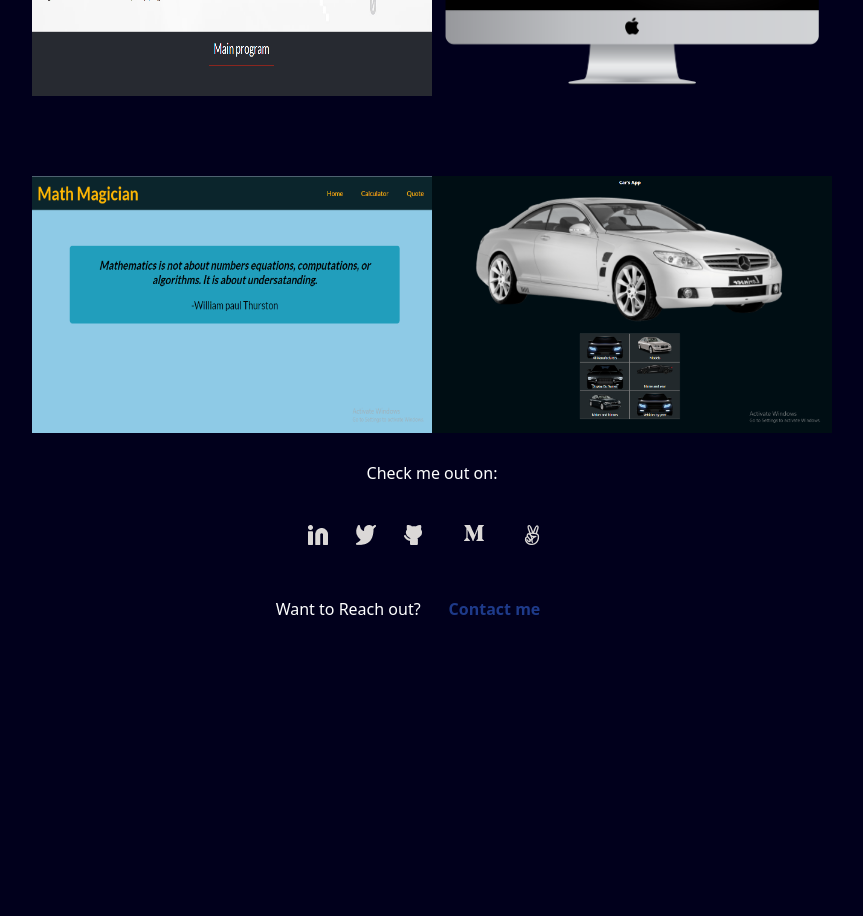
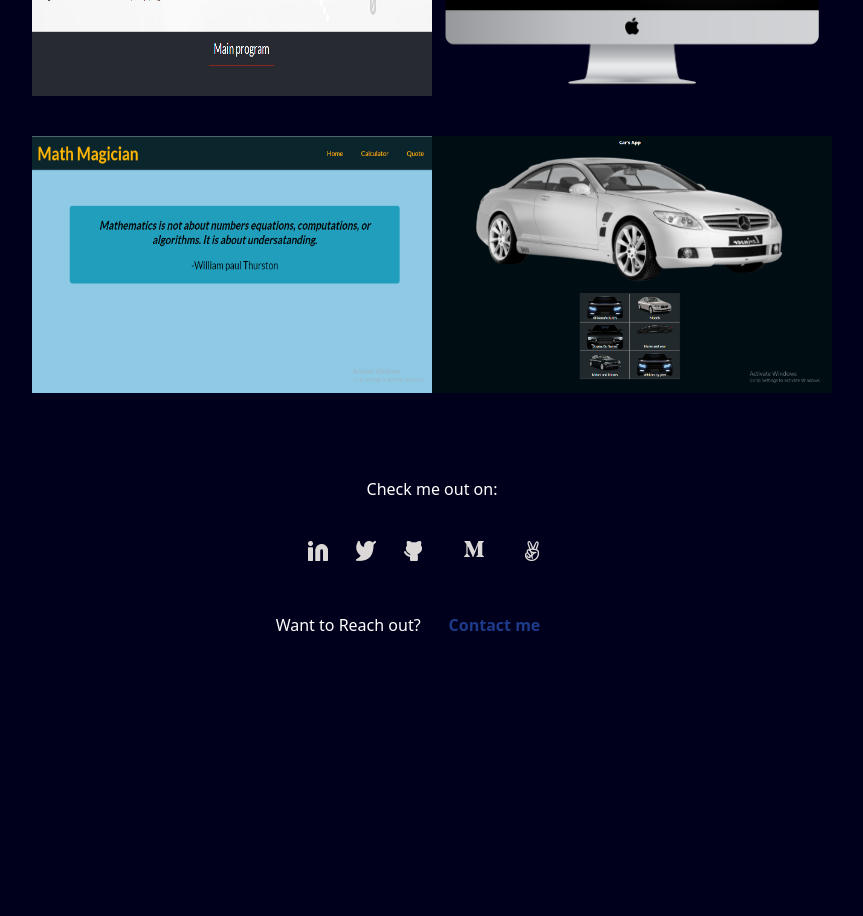
Before and after one commit to gids-dadi/myPortfolio, a React (Create React App) app: page / in a window 1280 px wide. Shown: the part 2600-3516 px from the top of the page, without its empty margins (208-1071 px from the left). Built offline with nearby package versions, Linux system fonts and the light colour scheme; a web font is replaced by a local one.

Commit message:
Correct Linter errors

```diff
--- a/src/scenes/Projects.jsx
+++ b/src/scenes/Projects.jsx
@@ -21,7 +21,7 @@ const projectVariant = {
   visible: { opacity: 1, scale: 1 },
 };
 
-const overlayStyles = `absolute h-full w-full opacity-0 hover:opacity-90 transition duration-500 bg-gray-400 z-30 flex flex-col justify-center items-center text-center p-16 text-blue-900`;
+const overlayStyles = `absolute h-full w-full opacity-0 hover:opacity-90 transition duration-400 bg-gray-300 z-30 flex flex-col justify-center items-center text-center p-16 text-blue-900`;
 
 const Projects = () => {
   return (
@@ -59,13 +59,6 @@ const Projects = () => {
           viewport={{ once: true, amount: 0.2 }}
         >
           {/* ROW 1 */}
-          {/* <div
-            className="flex justify-center text-center items-center p-10 bg-blue-900
-              max-w-[400px] max-h-[400px] text-2xl font-playfair font-semibold"
-          >
-            BEAUTIFUL USER INTERFACES
-          </div> */}
-
           <motion.div variants={projectVariant} className="relative">
             <div className={overlayStyles}>
               <h6 className="font-playfair">
@@ -113,6 +106,13 @@ const Projects = () => {
             />
           </motion.div>
 
+
+
+
+
+
+
+
           <motion.div variants={projectVariant} className="relative">
             <div className={overlayStyles}>
               <h6 className="font-playfair">Space-Travelers-Hub</h6>
@@ -147,7 +147,6 @@ const Projects = () => {
                 See Project
               </a>
               </div>
-
             </div>
             <img
               src={project2}
@@ -159,18 +158,19 @@ const Projects = () => {
           {/* ROW 2 */}
           <motion.div variants={projectVariant} className="relative">
             <div className={overlayStyles}>
-              <h4 className="text-2xl font-playfair">Math-Magician</h4>
+              <h6 className="text-2xl font-playfair">Math-Magician</h6>
 
               <p className="mt-2 w-[246px]">
                 This is a web app to carry out basic Math utilities including an impeded calculator and a page for random quotes about Math for fun.
+              </p>
 
-              </p>
               <ul className="flex mx-2 gap-4">
                 <li className="p-[4px] md:p-2 bg-blue-900  text-white text-[8px] md:text-[16px]">HTML</li>
                 <li className="p-[4px] md:p-2 bg-blue-900  text-white text-[8px] md:text-[16px]">REACT</li>
                 <li className="p-[4px] md:p-2 bg-blue-900  text-white text-[8px] md:text-[16px]">JAVACSRIPT</li>
                 <li className="p-[4px] md:p-2 bg-blue-900  text-white text-[8px] md:text-[16px]">CSS</li>
               </ul>
+
               <div className="flex gap-8">
               <a
                 className="bg-blue-900 text-white text-[8px] m-4 md:mr-8 px-[10px] md:p-2 md:text-[16px]"
@@ -180,7 +180,6 @@ const Projects = () => {
               >
               Go Live
               </a>
-
 
               <a
                 className="bg-blue-900 text-white text-[8px] m-4 px-[10px]  md:p-2 md:text-[16px]"
@@ -196,23 +195,25 @@ const Projects = () => {
             <img
               src={project3}
               alt="projectTitle"
-              className="w-auto h-full py-10"
+              className="w-auto h-full py-15"
             />
           </motion.div>
 
           <motion.div variants={projectVariant} className="relative">
             <div className={overlayStyles}>
-              <h4 className="text-2xl font-playfair">Vehicle App</h4>
+              <h6 className="text-2xl font-playfair">Vehicle App</h6>
 
               <p className="mt-2 w-[250px]">
                 The vehicle App is a web App to retrieve information based on given metrics from the API.
               </p>
+
               <ul className="flex mx-2 gap-4">
                 <li className= "p-[4px] md:p-2 bg-blue-900  text-white text-[8px] md:text-[16px]">HTML</li>
                 <li className= "p-[4px] md:p-2 bg-blue-900  text-white text-[8px] md:text-[16px]">REACT</li>
                 <li className= "p-[4px] md:p-2 bg-blue-900  text-white text-[8px] md:text-[16px]">JAVACSRIPT</li>
                 <li className= "p-[4px] md:p-2 bg-blue-900  text-white text-[8px] md:text-[16px]">CSS</li>
               </ul>
+
               <div className="flex gap-10">
               <a
                 className="bg-blue-900 text-white text-[8px] m-4 md:mr-8 px-[10px]  md:p-2 md:text-[16px]"
@@ -236,16 +237,16 @@ const Projects = () => {
             <img
               src={project4}
               alt="projectTitle"
-              className="w-auto h-full py-10"
+              className="w-auto h-full py-15"
             />
+
           </motion.div>
         </motion.div>
-
       </div>
 
 
       <motion.div variants={projectVariant} className="relative ">
-        <div className="mt-32 md:mt-56 text-center">
+        <div className="mt-32 md:mt-60 text-center">
          Check me out on: <SocialMediaIcons />
 
         Want to Reach out?
@@ -259,9 +260,6 @@ const Projects = () => {
           </div>
 
       </motion.div>
-
-
-
     </section>
   );
 };
```
Also changed, not shown: tailwind.config.js (+4 -4 lines).
